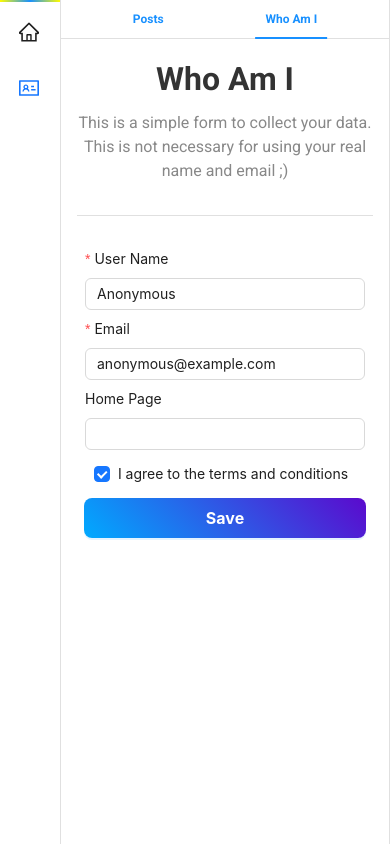
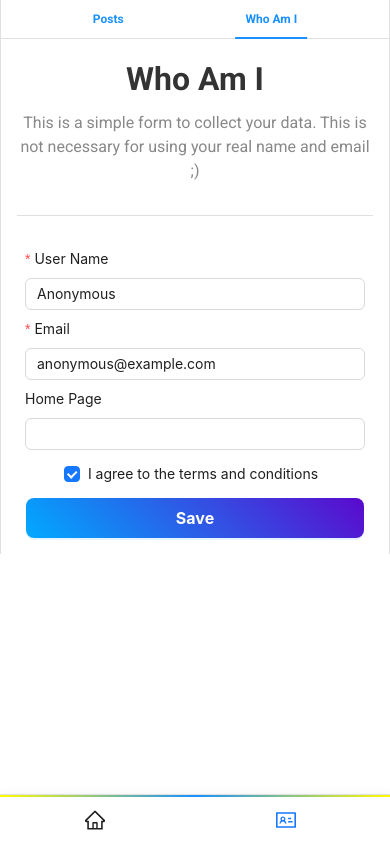
Before and after one commit to lsthisloss/spa-comments, a React (Vite) app in the folder frontend/: page /whoami in a window 390 px wide. Built offline with nearby package versions, Linux system fonts and the light colour scheme; no server answers; what antd-style would draw is missing.

Commit message:
moving sidebar to the bottom on mobile, fixed tabs

```diff
--- a/frontend/index.scss
+++ b/frontend/index.scss
@@ -1,21 +1,15 @@
-body {
+html, body {
   margin: 0;
   padding: 0;
   width: 100%;
   height: 100%;
+  font-family: 'Roboto', Arial, sans-serif;
+  -webkit-tap-highlight-color: transparent;
+}
+
+body {
   display: flex;
   justify-content: center;
-  align-items: center;
-  overflow-y: scroll !important;
-  font-family: 'Roboto', Arial, sans-serif;
-  -webkit-tap-highlight-color: transparent;
-
-  }
-
-  html {
-    margin: 0;
-    padding: 0;
-    width: 100% !important;
-    height: 100%;
-    overflow-y: auto; // Ensure the scrollbar is always visible
-  }
+  align-items: flex-start;
+  overflow-y: auto;
+}
--- a/frontend/src/App.scss
+++ b/frontend/src/App.scss
@@ -1,10 +1,12 @@
 @import './styles/main.scss';
 
+
+
 #root {
+  min-height: 100dvh;
   width: 100%;
   max-width: 768px;
   min-width: 320px;
-  height: 100vh;
   display: flex;
   flex-direction: column;
   background-color: $color-background;
--- a/frontend/src/components/Layout.tsx
+++ b/frontend/src/components/Layout.tsx
@@ -22,9 +22,6 @@ export default function Layout({ children }: LayoutProps) {
 
   return (
     <div className="main-page">
-      <aside className="main-sidebar">
-        <Sidebar />
-      </aside>
       <div className="main-area">
         <div className="tabs">
           <div
@@ -44,6 +41,9 @@ export default function Layout({ children }: LayoutProps) {
           {children}
         </main>
       </div>
+      <nav className="main-sidebar">
+        <Sidebar />
+      </nav>
     </div>
   );
 }
--- a/frontend/src/styles/components/_CommentForm.scss
+++ b/frontend/src/styles/components/_CommentForm.scss
@@ -7,7 +7,7 @@
   padding-left: $spacing-medium;
   padding-right: $spacing-medium;
   padding-top: 6px;
-  @media (max-width: 600px) {
+  @media (max-width: $breakpoint-tablet) {
     .form-header {
       flex-direction: row;
       align-items: stretch;
--- a/frontend/src/styles/components/_Layout.scss
+++ b/frontend/src/styles/components/_Layout.scss
@@ -33,7 +33,7 @@
 .main-sidebar {
   width: var(--sidebar-width);
   background-color: $color-sidebar-bg;
-  height: 100vh;
+  height: 100%;
   position: fixed;
   top: 0;
 }
@@ -42,7 +42,7 @@
   margin-left: var(--sidebar-width);
   display: flex;
   flex-direction: column;
-  min-height: 100vh;
+  min-height: 100dvh;
 }
 
 .tabs {
@@ -54,7 +54,8 @@
   border-right: 1px solid #e0e0e0;;
   background: #fff;
   z-index: 2;
-  min-height: 39px;;
+  min-height: 39px;
+  width: 100%;
   position: relative;
   .tab {
     font-size: $font-size-medium;
@@ -83,11 +84,45 @@
   overflow: auto;
   display: flex;
   flex-direction: column;
-  min-width: 0;
   padding: 0;
   box-sizing: border-box;
   border-left: 1px solid $color-border;
   border-right: 1px solid $color-border;
+  background: #fff;
   min-height: 0;
-  background: #fff;
 }
+
+@media (max-width: $breakpoint-tablet) {
+  .main-sidebar {
+    position: fixed;
+    left: 0;
+    right: 0;
+    bottom: 0;
+    top: auto;
+    width: 100%;
+    height: 50px;
+    background: #fff;
+    border-top: 1px solid $color-border;
+    display: flex !important;
+    align-items: center;
+    justify-content: space-around;
+    z-index: 100;
+    box-shadow: 0 -2px 8px rgba(0,0,0,0.04);
+  &::before {
+    content: '';
+    position: absolute;
+    top: 0;
+    left: 0;
+    width: 100%;
+    height: 2px;
+    background: linear-gradient(to right, #fffb00, $color-primary, #fffb00);
+  }
+}
+
+.main-area {
+  margin-left: 0;
+  min-height: 0;
+  height: auto;
+  padding-bottom: 50px;
+}
+}
--- a/frontend/src/styles/components/_SideBar.scss
+++ b/frontend/src/styles/components/_SideBar.scss
@@ -9,17 +9,7 @@
   transition: width 0.3s ease;
   position: relative;
   overflow: hidden;
-
-  &::before {
-    content: '';
-    position: absolute;
-    top: 0;
-    left: 0;
-    width: 100%;
-    height: 2px;
-    background: linear-gradient(to right, #fffb00, $color-primary, #fffb00);
-  }
-
+  width: 100%;
   &.collapsed {
     width: 60px;
   }
@@ -74,3 +64,25 @@
     }
   }
 }
+
+@media (max-width: $breakpoint-tablet) {
+  .sidebar-menu {
+    flex-direction: row !important;
+    display: flex !important;
+    justify-content: space-around;
+    width: 100%;
+    height: 100%;
+    padding: 0;
+    .ant-menu-item {
+      flex: 1 1 0;
+      display: flex;
+      justify-content: center;
+      align-items: center;
+      margin: 0 !important;
+      min-width: 0;
+      padding-left: 0 !important;
+      padding-right: 0 !important;
+      width: 100%;
+    }
+  }
+}
--- a/frontend/vite.config.ts
+++ b/frontend/vite.config.ts
@@ -4,15 +4,14 @@ import react from '@vitejs/plugin-react'
 // https://vite.dev/config/
 export default defineConfig({
   server: {
+    host: '0.0.0.0', // важно!
     proxy: {
-      '/api': 'http://localhost:3001',
+      '/api': 'http://backend:3000',
       '/ws': {
-        target: 'ws://localhost:3001',
+        target: 'ws://backend:3000',
         ws: true,
       },
     },
   },
   plugins: [react()],
-
-}
-)
+})
```
